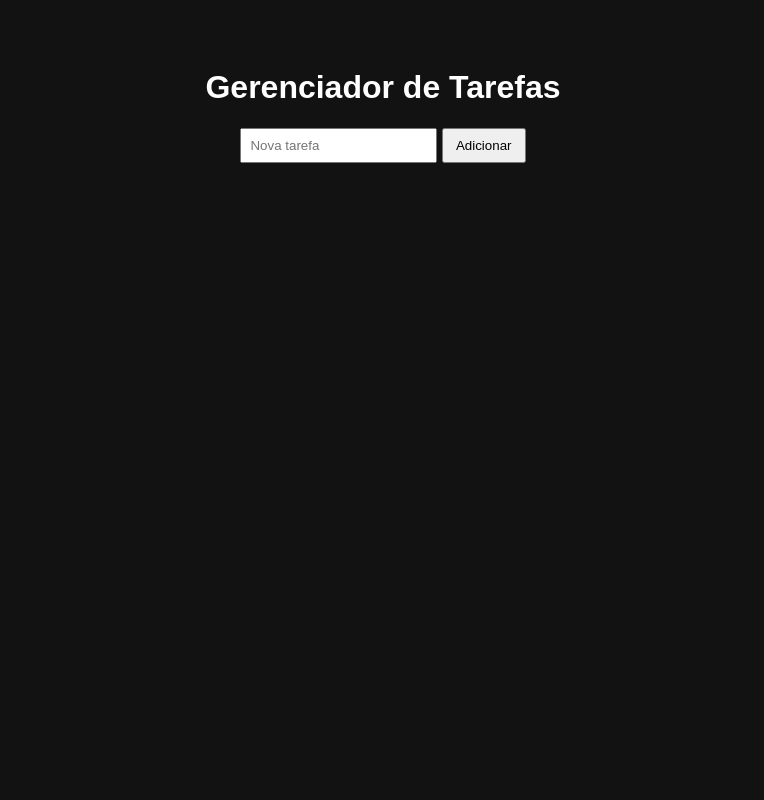
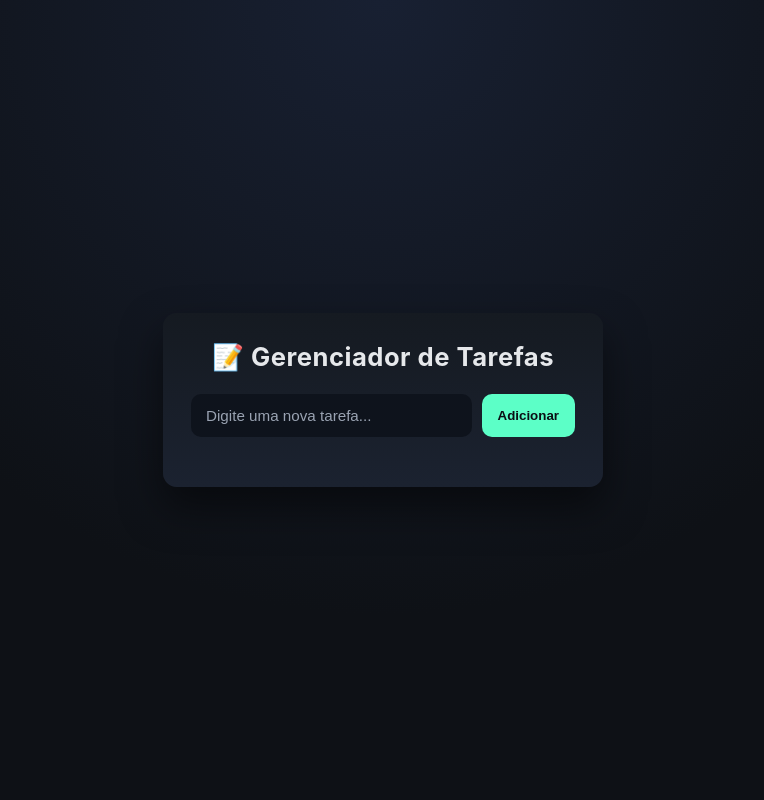
Before and after one commit to devfszek/gerenciador-de-tarefas-flask, a Flask app: page / in a window 1280 px wide. Shown: the whole page, without its empty margins (257-1021 px from the left). Run offline with Flask 3, Linux system fonts and the light colour scheme.

Commit message:
Atualiza HTML

```diff
--- a/templates/index.html
+++ b/templates/index.html
@@ -3,27 +3,38 @@
 <head>
     <meta charset="UTF-8">
     <title>Gerenciador de Tarefas</title>
-    <link rel="stylesheet" href="{{ url_for('static', filename='style.css') }}">
+    <link rel="stylesheet" href="style.css">
 </head>
 <body>
-    <h1>Gerenciador de Tarefas</h1>
 
-    <form action="/adicionar" method="post">
-        <input type="text" name="titulo" placeholder="Nova tarefa" required>
+    <div class="container">
+        <h1>📝 Gerenciador de Tarefas</h1>
+
+        <form action="/adicionar" method="post" class="form">
+            <input
+                type="text"
+                name="titulo"
+                placeholder="Digite uma nova tarefa..."
+                required
+            >
             <button type="submit">Adicionar</button>
         </form>
 
-    <ul>
+        <ul class="lista">
             {% for tarefa in tarefas %}
-            <li class="{{ 'done' if tarefa.concluida else '' }}">
-                {{ tarefa.titulo }}
+                <li class="item {{ 'done' if tarefa.concluida else '' }}">
+                    <span>{{ tarefa.titulo }}</span>
 
+                    <div class="acoes">
                         {% if not tarefa.concluida %}
-                    <a href="/concluir/{{ loop.index0 }}">✔</a>
+                            <a href="/concluir/{{ loop.index0 }}" title="Concluir">✔</a>
                         {% endif %}
-                <a href="/remover/{{ loop.index0 }}">🗑</a>
+                        <a href="/remover/{{ loop.index0 }}" title="Remover">🗑</a>
+                    </div>
                 </li>
             {% endfor %}
         </ul>
+    </div>
+
 </body>
 </html>
--- a/templates/static/style.css
+++ /dev/null
@@ -1,50 +0,0 @@
-body {
-    font-family: Arial, sans-serif;
-    background: #121212;
-    color: #fff;
-    padding: 40px;
-}
-
-h1 {
-    text-align: center;
-}
-
-form {
-    text-align: center;
-    margin-bottom: 20px;
-}
-
-input {
-    padding: 8px;
-}
-
-button {
-    padding: 8px 12px;
-    cursor: pointer;
-}
-
-ul {
-    list-style: none;
-    max-width: 400px;
-    margin: auto;
-    padding: 0;
-}
-
-li {
-    background: #1e1e1e;
-    padding: 10px;
-    margin-bottom: 8px;
-    display: flex;
-    justify-content: space-between;
-}
-
-.done {
-    text-decoration: line-through;
-    color: #888;
-}
-
-a {
-    color: #00ff99;
-    text-decoration: none;
-    margin-left: 10px;
-}
--- /dev/null
+++ b/templates/style.css
@@ -0,0 +1,162 @@
+:root {
+    --bg: #0e1116;
+    --card: #151a21;
+    --card-2: #1b2230;
+    --text: #e6e8eb;
+    --muted: #9aa3b2;
+    --accent: #5cffc7;
+    --danger: #ff6b6b;
+    --shadow: 0 20px 40px rgba(0, 0, 0, 0.5);
+    --radius: 14px;
+}
+
+* {
+    margin: 0;
+    padding: 0;
+    box-sizing: border-box;
+}
+
+body {
+    min-height: 100vh;
+    background: radial-gradient(
+        circle at top,
+        #182032 0%,
+        #0e1116 60%
+    );
+    font-family: "Inter", system-ui, -apple-system, BlinkMacSystemFont,
+        "Segoe UI", sans-serif;
+    color: var(--text);
+    display: flex;
+    align-items: center;
+    justify-content: center;
+    padding: 24px;
+}
+
+/* ===== CONTAINER ===== */
+.container {
+    width: 100%;
+    max-width: 440px;
+    background: linear-gradient(
+        180deg,
+        var(--card) 0%,
+        var(--card-2) 100%
+    );
+    border-radius: var(--radius);
+    padding: 28px;
+    box-shadow: var(--shadow);
+}
+
+/* ===== TÍTULO ===== */
+h1 {
+    text-align: center;
+    font-size: 1.6rem;
+    font-weight: 700;
+    margin-bottom: 22px;
+    letter-spacing: 0.5px;
+}
+
+/* ===== FORM ===== */
+.form {
+    display: flex;
+    gap: 10px;
+    margin-bottom: 22px;
+}
+
+.form input {
+    flex: 1;
+    padding: 12px 14px;
+    border-radius: 10px;
+    border: 1px solid transparent;
+    background: #0e131c;
+    color: var(--text);
+    font-size: 0.95rem;
+    outline: none;
+    transition: border 0.2s, box-shadow 0.2s;
+}
+
+.form input::placeholder {
+    color: var(--muted);
+}
+
+.form input:focus {
+    border: 1px solid var(--accent);
+    box-shadow: 0 0 0 2px rgba(92, 255, 199, 0.15);
+}
+
+.form button {
+    padding: 0 16px;
+    border-radius: 10px;
+    border: none;
+    background: var(--accent);
+    color: #0b0f14;
+    font-weight: 700;
+    cursor: pointer;
+    transition: transform 0.1s ease, box-shadow 0.1s ease, opacity 0.1s;
+}
+
+.form button:hover {
+    opacity: 0.9;
+}
+
+.form button:active {
+    transform: translateY(1px);
+}
+
+/* ===== LISTA ===== */
+.lista {
+    list-style: none;
+    display: flex;
+    flex-direction: column;
+    gap: 10px;
+}
+
+/* ===== ITEM ===== */
+.item {
+    background: #0f1520;
+    border-radius: 12px;
+    padding: 14px 16px;
+    display: flex;
+    align-items: center;
+    justify-content: space-between;
+    transition: background 0.15s ease, transform 0.15s ease;
+}
+
+.item:hover {
+    background: #131a28;
+    transform: translateY(-1px);
+}
+
+.item span {
+    font-size: 0.95rem;
+    line-height: 1.4;
+    word-break: break-word;
+}
+
+/* ===== ITEM CONCLUÍDO ===== */
+.item.done span {
+    text-decoration: line-through;
+    color: var(--muted);
+}
+
+/* ===== AÇÕES ===== */
+.acoes {
+    display: flex;
+    align-items: center;
+    gap: 12px;
+}
+
+.acoes a {
+    text-decoration: none;
+    font-size: 1.1rem;
+    opacity: 0.85;
+    transition: transform 0.1s ease, opacity 0.1s ease;
+}
+
+.acoes a:hover {
+    opacity: 1;
+    transform: scale(1.05);
+}
+
+.acoes a:last-child {
+    color: var(--danger);
+}
```
Lines whose indentation alone changed are shown as unchanged.
